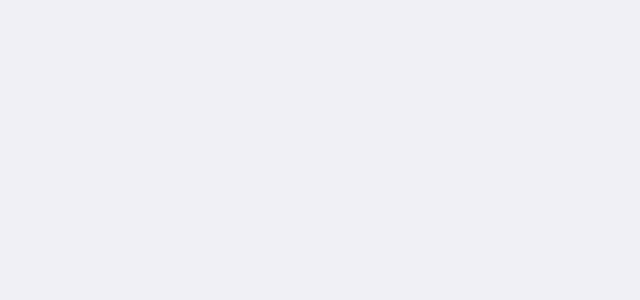
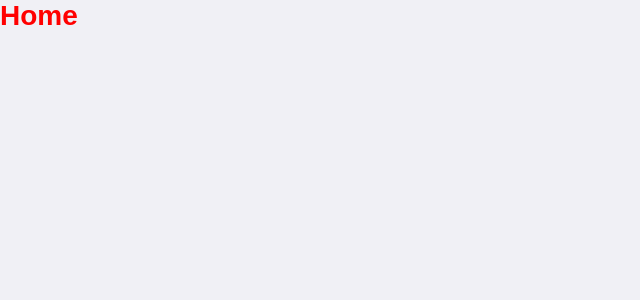
Before and after one commit to brunoreolon/demandas-front, a React (Create React App) app: page /home in a window 1280 px wide. Shown: the top 300 px of the page, without its empty margins (0-640 px from the left). Built offline with nearby package versions, Linux system fonts and the light colour scheme.

Commit message:
create home

```diff
--- /dev/null
+++ b/src/pages/Home/index.js
@@ -0,0 +1,8 @@
+import React from 'react'
+import './styles.css'
+
+export default function Home(){
+    return(
+        <h1>Home</h1>
+    );
+}
--- a/src/routes.js
+++ b/src/routes.js
@@ -4,12 +4,15 @@ import { BrowserRouter,Route, Switch } from 'react-router-dom';
 import Logon from './pages/Login'
 import CadastroUsuario from './pages/CadastroUsuario';
 import CadastroDemanda from './pages/CadastroDemanda';
+import Home from './pages/Home';
 
 export default function Routes() {
     return(
         <BrowserRouter>
             <Switch>
-                <Route path="/" exact component={Logon} />
+                <Route path="/" exact component={Home} />
+                <Route path="/home" exact component={Home} />
+                <Route path="/logon" component={Logon} />
                 <Route path="/cadastro-usuario" component={CadastroUsuario} />
                 <Route path="/cadastro-demanda" component={CadastroDemanda} />
             </Switch>
```
Also changed, not shown: src/pages/Home/styles.css (added).
